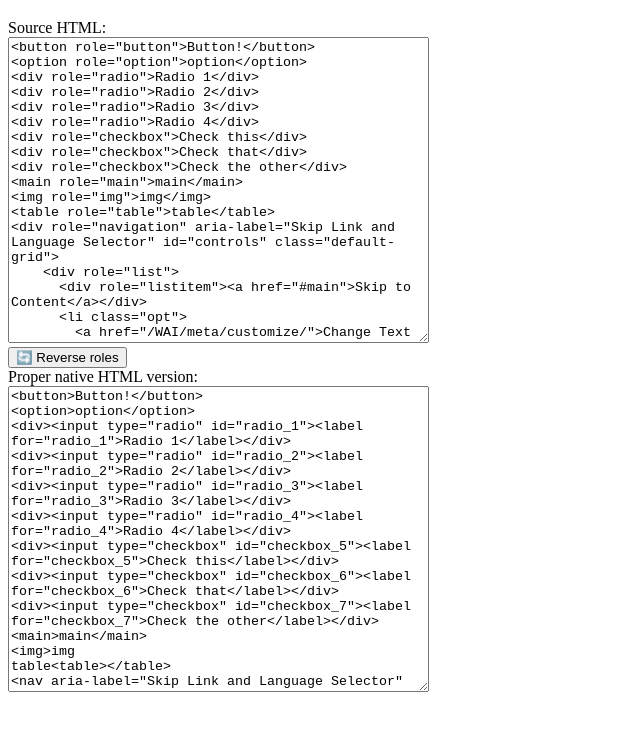
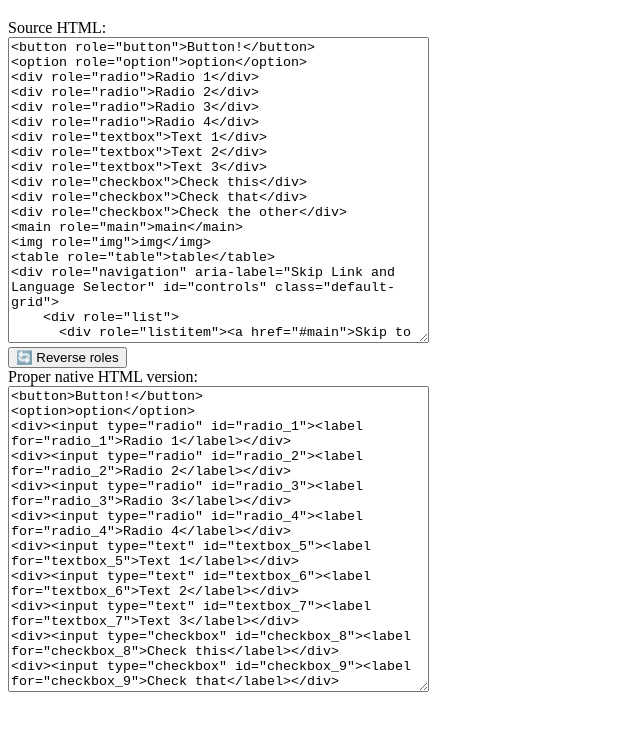
Before and after one commit to lloydi/role-reverser, a plain HTML site: page index.html in a window 1280 px wide. Shown: the part 61-792 px from the top of the page, without its empty margins (0-640 px from the left). Drawn offline with Linux system fonts and the light colour scheme.

Commit message:
Updated test markup

```diff
--- a/index.html
+++ b/index.html
@@ -25,6 +25,9 @@
 &lt;div role="radio"&gt;Radio 2&lt;/div&gt;
 &lt;div role="radio"&gt;Radio 3&lt;/div&gt;
 &lt;div role="radio"&gt;Radio 4&lt;/div&gt;
+&lt;div role="textbox"&gt;Text 1&lt;/div&gt;
+&lt;div role="textbox"&gt;Text 2&lt;/div&gt;
+&lt;div role="textbox"&gt;Text 3&lt;/div&gt;
 &lt;div role="checkbox"&gt;Check this&lt;/div&gt;
 &lt;div role="checkbox"&gt;Check that&lt;/div&gt;
 &lt;div role="checkbox"&gt;Check the other&lt;/div&gt;
```
